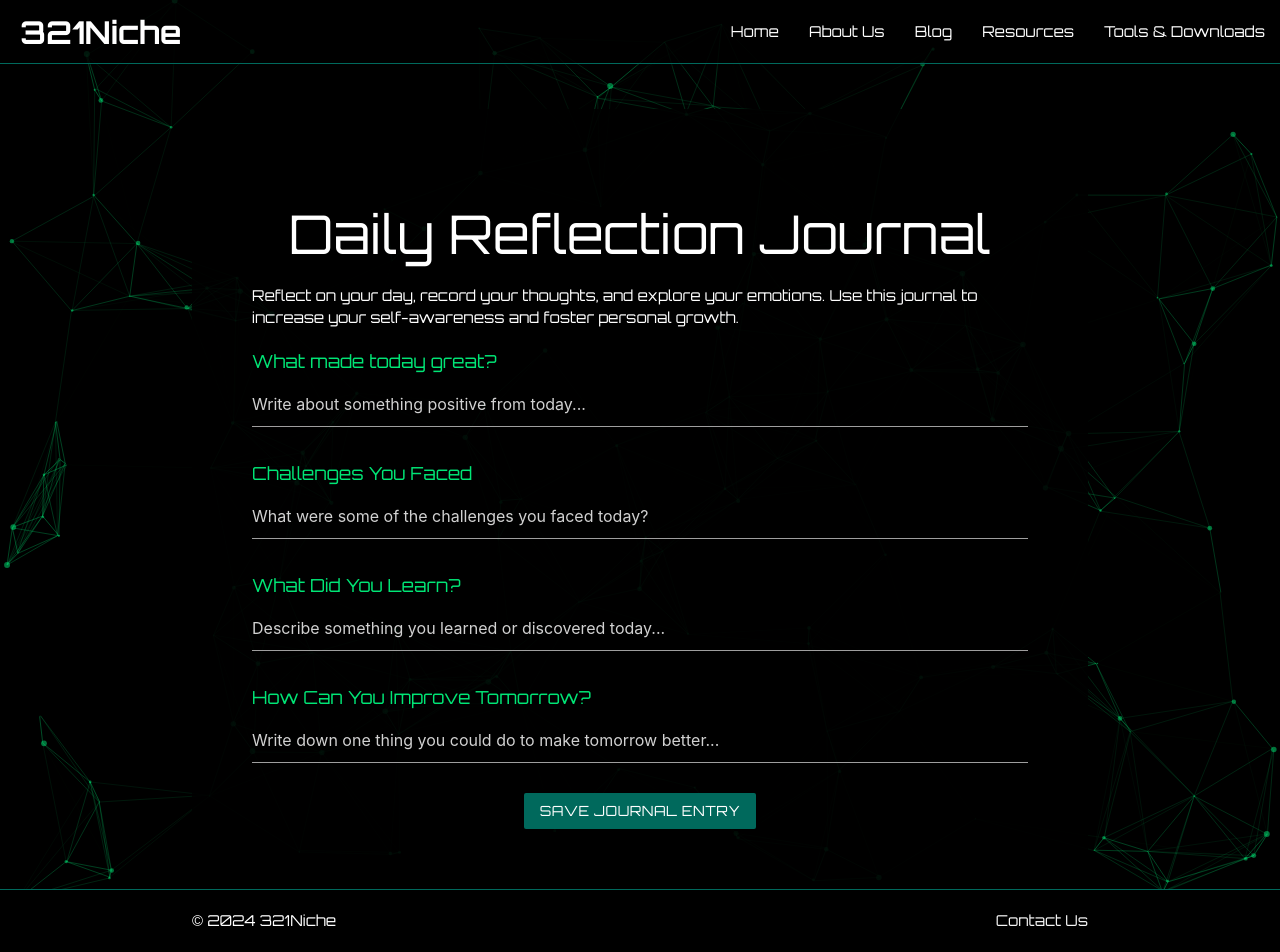
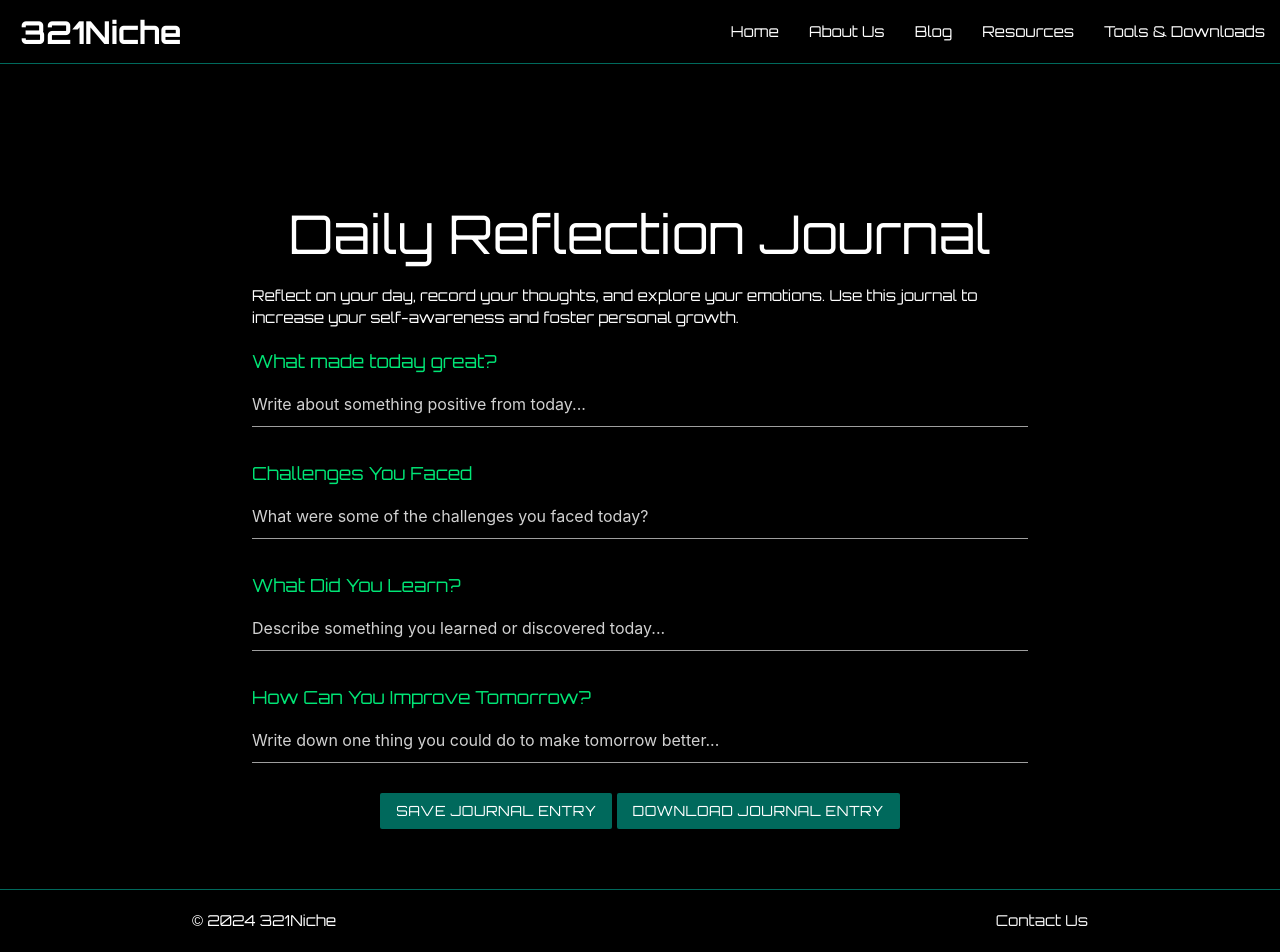
Before and after one commit to LifeUntainted/lifeuntainted.github.io, a Jekyll site: the page daily-reflection-journal.html, which Jekyll copies as it is, in a window 1280 px wide. Built offline with Jekyll 4.4.1, drawn with Linux system fonts in a browser that asks for light colours; part of the change alters nothing that is shown.

Commit message:
Update daily-reflection-journal.html

```diff
--- a/daily-reflection-journal.html
+++ b/daily-reflection-journal.html
@@ -144,6 +144,7 @@
         </div>
         <div class="center-align">
           <button type="button" class="btn waves-effect waves-light" onclick="saveJournalEntry()">Save Journal Entry</button>
+          <button type="button" class="btn waves-effect waves-light" onclick="downloadJournalEntry()">Download Journal Entry</button>
         </div>
       </form>
     </div>
@@ -164,113 +165,20 @@
       // Initialize Mobile Navigation
       var elems = document.querySelectorAll('.sidenav');
       M.Sidenav.init(elems);
-    });
 
-    // Particle.js configuration
-    particlesJS('particles-js', {
-      "particles": {
-        "number": {
-          "value": 120,
-          "density": {
-            "enable": true,
-            "value_area": 800
-          }
-        },
-        "color": {
-          "value": "#00e676"
-        },
-        "shape": {
-          "type": "circle",
-          "stroke": {
-            "width": 0,
-            "color": "#000000"
-          },
-          "polygon": {
-            "nb_sides": 5
-          }
-        },
-        "opacity": {
-          "value": 0.5,
-          "random": false,
-          "anim": {
-            "enable": false,
-            "speed": 1,
-            "opacity_min": 0.1,
-            "sync": false
-          }
-        },
-        "size": {
-          "value": 3,
-          "random": true,
-          "anim": {
-            "enable": false,
-            "speed": 40,
-            "size_min": 0.1,
-            "sync": false
-          }
-        },
-        "line_linked": {
-          "enable": true,
-          "distance": 150,
-          "color": "#00e676",
-          "opacity": 0.4,
-          "width": 1
-        },
-        "move": {
-          "enable": true,
-          "speed": 6,
-          "direction": "none",
-          "random": false,
-          "straight": false,
-          "out_mode": "out",
-          "bounce": false,
-          "attract": {
-            "enable": false,
-            "rotateX": 600,
-            "rotateY": 1200
-          }
-        }
-      },
-      "interactivity": {
-        "detect_on": "canvas",
-        "events": {
-          "onhover": {
-            "enable": true,
-            "mode": "repulse"
-          },
-          "onclick": {
-            "enable": true,
-            "mode": "push"
-          },
-          "resize": true
-        },
-        "modes": {
-          "grab": {
-            "distance": 400,
-            "line_linked": {
-              "opacity": 1
-            }
-          },
-          "bubble": {
-            "distance": 400,
-            "size": 40,
-            "duration": 2,
-            "opacity": 8,
-            "speed": 3
-          },
-          "repulse": {
-            "distance": 200,
-            "duration": 0.4
-          },
-          "push": {
-            "particles_nb": 4
-          },
-          "remove": {
-            "particles_nb": 2
-          }
-        }
-      },
-      "retina_detect": true
+      // Load saved data from localStorage if available
+      if (localStorage.getItem('greatExperience')) {
+        document.getElementById('great-experience').value = localStorage.getItem('greatExperience');
+      }
+      if (localStorage.getItem('challenges')) {
+        document.getElementById('challenges').value = localStorage.getItem('challenges');
+      }
+      if (localStorage.getItem('lessons')) {
+        document.getElementById('lessons').value = localStorage.getItem('lessons');
+      }
+      if (localStorage.getItem('improvements')) {
+        document.getElementById('improvements').value = localStorage.getItem('improvements');
+      }
     });
 
     // Save Journal Entry function
@@ -280,12 +188,29 @@
       const lessons = document.getElementById('lessons').value;
       const improvements = document.getElementById('improvements').value;
 
-      // Display a confirmation message
-      if (greatExperience || challenges || lessons || improvements) {
-        alert('Your journal entry has been saved! Remember to keep reflecting each day for better self-awareness.');
-      } else {
-        alert('Please fill in at least one field before saving.');
-      }
+      // Store the data in localStorage
+      localStorage.setItem('greatExperience', greatExperience);
+      localStorage.setItem('challenges', challenges);
+      localStorage.setItem('lessons', lessons);
+      localStorage.setItem('improvements', improvements);
+
+      alert('Your journal entry has been saved locally! Remember to keep reflecting each day for better self-awareness.');
+    }
+
+    // Download Journal Entry function
+    function downloadJournalEntry() {
+      const greatExperience = document.getElementById('great-experience').value;
+      const challenges = document.getElementById('challenges').value;
+      const lessons = document.getElementById('lessons').value;
+      const improvements = document.getElementById('improvements').value;
+
+      const content = `What made today great?\n${greatExperience}\n\nChallenges You Faced:\n${challenges}\n\nWhat Did You Learn?\n${lessons}\n\nHow Can You Improve Tomorrow?\n${improvements}`;
+
+      const blob = new Blob([content], { type: 'text/plain' });
+      const link = document.createElement('a');
+      link.href = URL.createObjectURL(blob);
+      link.download = 'journal_entry.txt';
+      link.click();
     }
   </script>
 </body>
```
